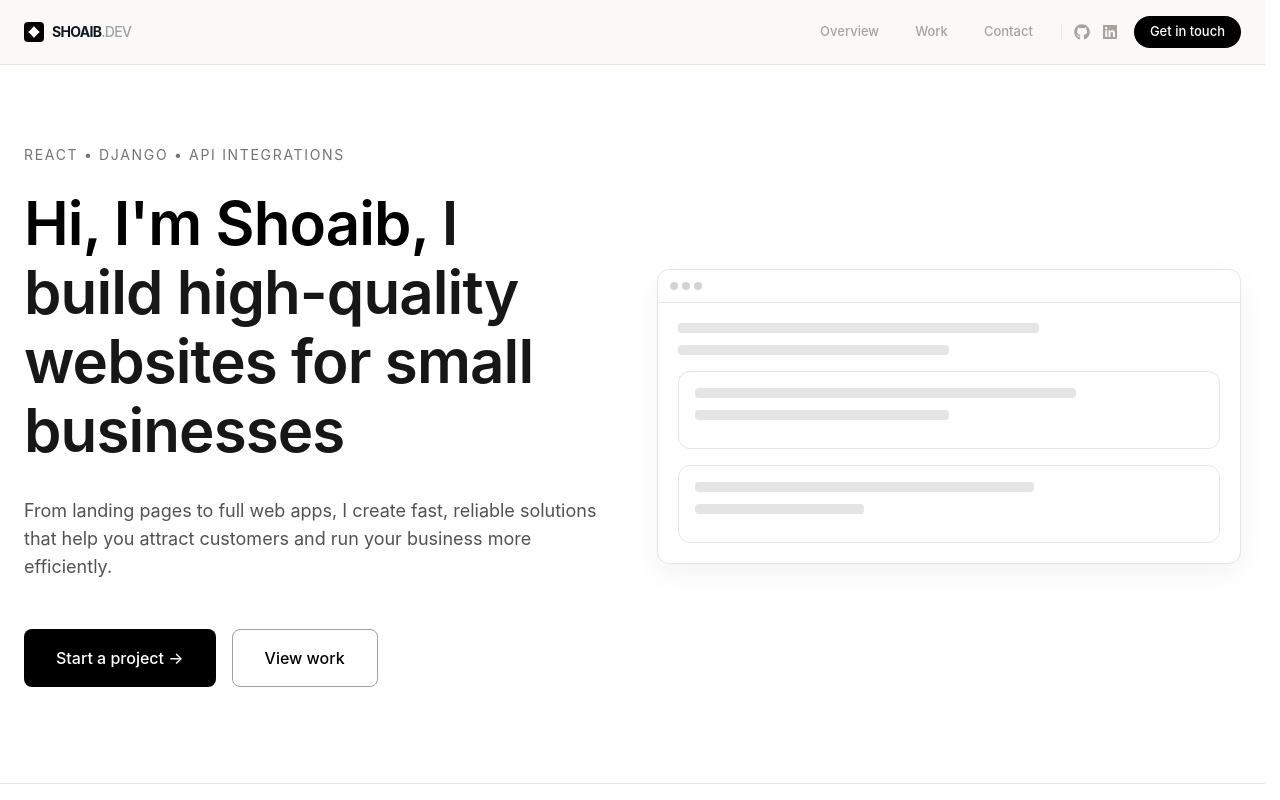
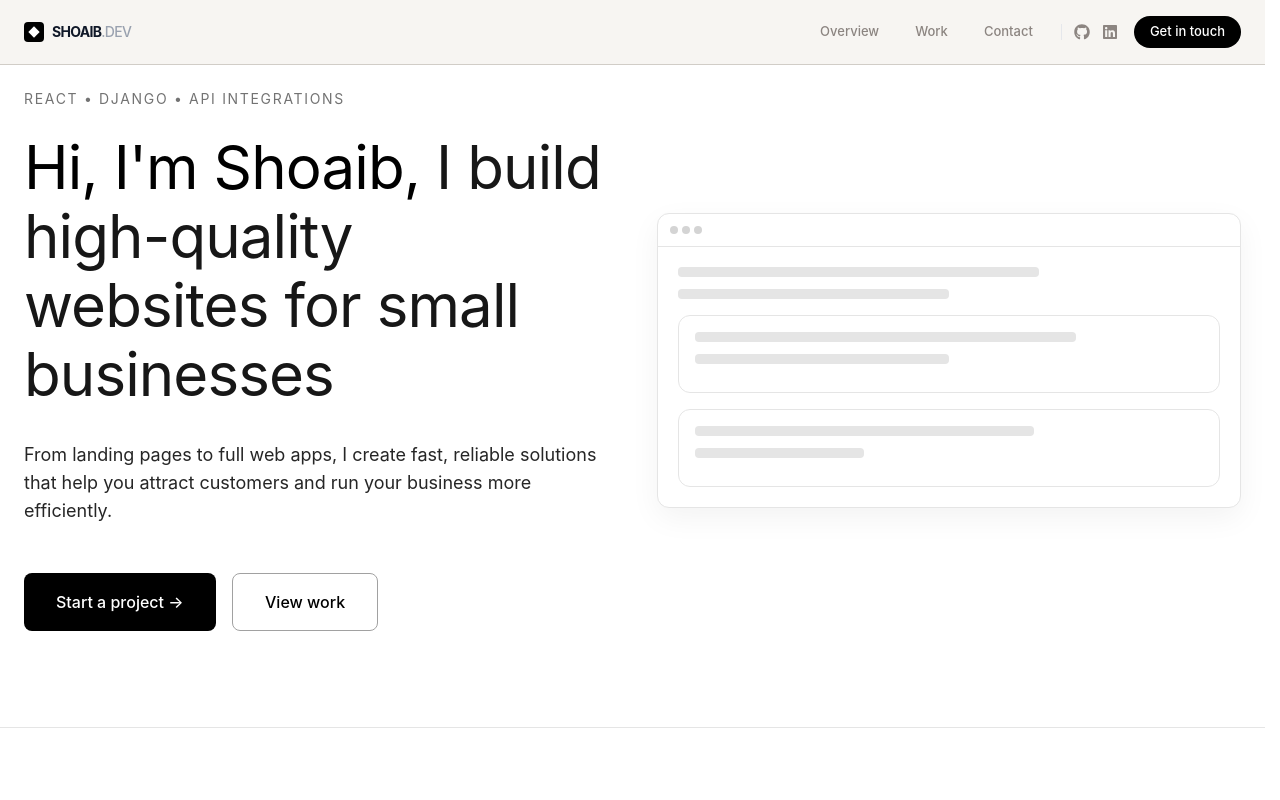
Before and after one commit to codewithshoaib-dev/Portfolio, a React (Vite) app in the folder web/: page / in a window 1280 px wide. Shown: the top 800 px of the page. Built offline with nearby package versions, Linux system fonts and the light colour scheme.

Commit message:
ui: updated tailwind tokens for better contrast

```diff
--- a/web/src/index.css
+++ b/web/src/index.css
@@ -1,28 +1,28 @@
 @import 'tailwindcss';
 
-@import url("https://fonts.googleapis.com/css2?family=Sohne:wght@400;500;600;700&family=JetBrains+Mono:wght@400;500;600&display=swap");
 
 
 :root {
   /* Core */
-  --background: #faf9f7;
-  --foreground: #0f0f0f;
+  --background: #f7f5f2;
+  --foreground: #0a0a0a;
 
   /* Surfaces */
   --card: #ffffff;
-  --border: #e8e6e1;
+  --border: #d1cdc7;
 
   /* Primary UI */
   --primary: #0f0f0f;
   --primary-foreground: #faf9f7;
 
-  /* Secondary / subtle */
-  --secondary: #f0ede8;
-  --muted: #a8a29e;
-  --muted-foreground: #5c5c5c;
+  /* Secondary */
+  --secondary: #ece8e1;
+  --muted: #8c8581;
+  --muted-foreground: #4a4a4a;
 
-  /* Accent  */
-  --accent: #00d9ff;
+  /* Accent: Electric Blue */
+  --accent: #0088cc;
+  --accent-foreground: #ffffff;
 
   /* Radius */
   --radius: 0.5rem;
@@ -32,8 +32,6 @@
 
 
 @theme inline {
-  --font-sans: 'Sohne', -apple-system, BlinkMacSystemFont, 'Segoe UI', 'Roboto', sans-serif;
-  --font-mono: 'JetBrains Mono', monospace;
 
   --color-background: var(--background);
   --color-foreground: var(--foreground);
@@ -66,7 +64,7 @@
   }
 
     .section-subheading {
-    @apply mt-4 text-neutral-600 text-4xl font-semibold tracking-tight max-w-2xl;
+    @apply mt-4 text-neutral-800 text-4xl font-semibold tracking-tight max-w-2xl;
   }
 
     /* ─── Buttons ───────────────── */
@@ -77,7 +75,7 @@
   }
 
   .btn-secondary {
-    @apply px-8 py-4 border border-neutral-400 rounded-md font-medium bg-white;
+    @apply px-8 py-4 border border-neutral-400 rounded-md font-medium bg-white will-change-transform transition-transform hover:-translate-y-0.5;
   }
 
   /* ─── Preview UI ───────────────── */
@@ -95,8 +93,8 @@
     /* Card */
   .project-card {
     @apply border border-neutral-200 rounded-xl bg-background overflow-hidden
-           transition-transform duration-200 ease-out
-           hover:-translate-y-1 hover:border-neutral-300;
+           transition-normal
+            hover:border-neutral-300;
   }
 
   /* Image container */
--- a/web/src/landingpage/contact.tsx
+++ b/web/src/landingpage/contact.tsx
@@ -49,7 +49,7 @@ export default function Contact() {
             </p>
           </div>
 
-          <a href="mailto:hello@yourdomain.com" className="btn-primary">
+          <a href="mailto:shoaib@gosaasuild.com" className="btn-primary">
             Send a message →
           </a>
         </div>
--- a/web/src/landingpage/hero.tsx
+++ b/web/src/landingpage/hero.tsx
@@ -2,7 +2,7 @@ export default function Hero() {
   return (
     <section
       id="hero"
-      className="relative overflow-hidden border-b border-neutral-200 px-6 pt-16 md:pt-20 pb-20 md:pb-24"
+      className="relative overflow-hidden border-b border-neutral-200 px-6 pt-16 lg:pt-6 pb-20 md:pb-24"
     >
       {/* ─── Grid Background ───────────────── */}
       <div
@@ -28,14 +28,14 @@ export default function Hero() {
             </p>
 
             {/* Headline */}
-            <h1 className="font-semibold tracking-[-0.015em] leading-[1.15] max-w-[28ch] text-[2.75rem] sm:text-[3.25rem] lg:text-[3.75rem]">
+            <h1 className="font- tracking-[-0.015em] leading-[1.15] max-w-[28ch] text-[2.75rem] sm:text-[3.25rem] lg:text-[3.75rem]">
               Hi, I'm Shoaib,{" "}
               <span className="text-neutral-900">
                 I build high-quality websites for small businesses
               </span>
             </h1>
 
-            <p className="mt-8 text-lg text-neutral-600 max-w-xl">
+            <p className="mt-8 text-lg text-neutral-800 max-w-xl">
               From landing pages to full web apps, I create fast, reliable
               solutions that help you attract customers and run your business
               more efficiently.
```
